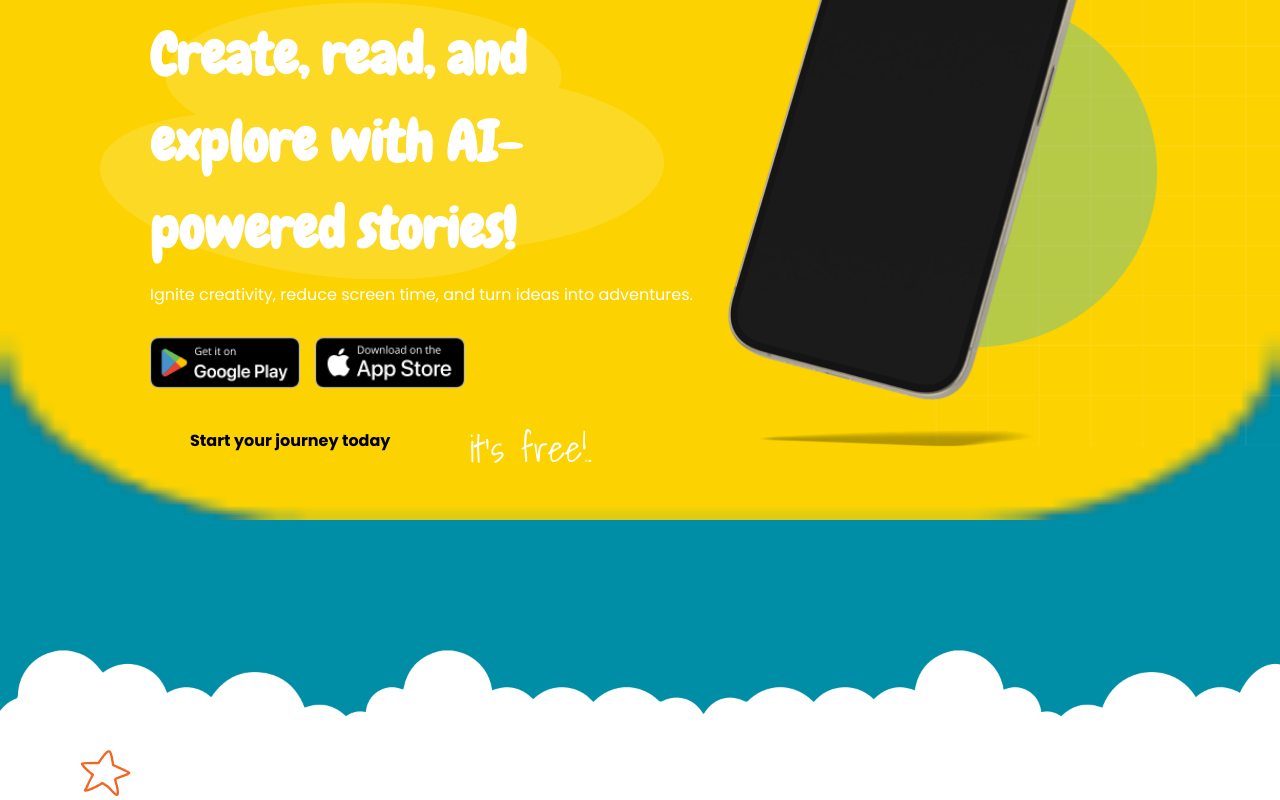
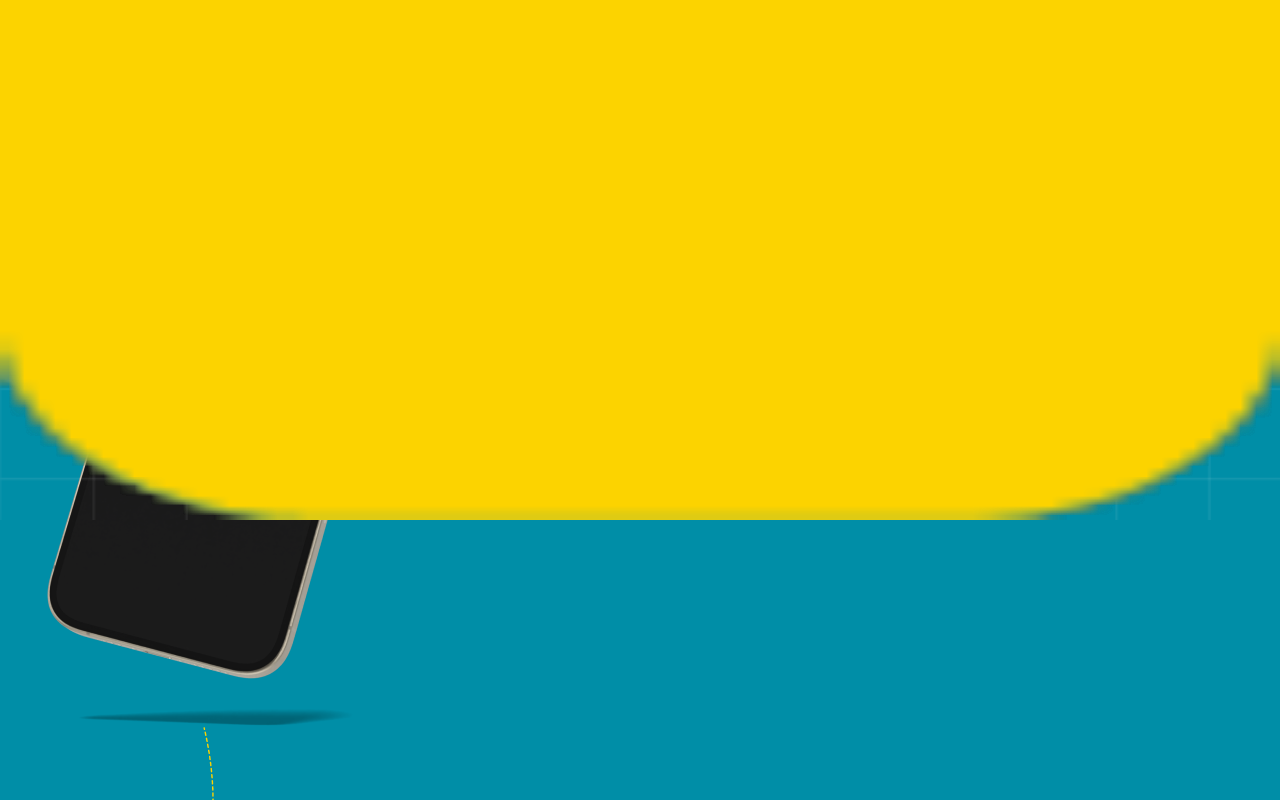
Before and after one commit to invadoli/BrainHero, a Next.js app: page / in a window 1280 px wide. Shown: the part 280-1080 px from the top of the page. Built offline with nearby package versions, Linux system fonts and the light colour scheme.

Commit message:
small fixes

```diff
--- a/src/components/bookCards.tsx
+++ b/src/components/bookCards.tsx
@@ -10,7 +10,6 @@ interface BookCardProps {
   rating: number;
 }
 
-// Utility to handle star ratings, including half-stars
 const renderStars = (rating: number) => {
   const stars = [];
   for (let i = 1; i <= 5; i++) {
@@ -30,17 +29,13 @@ const BookCard: React.FC<BookCardProps> = ({ image, title, description, rating }
     <div className="bg-white border rounded-lg w-[240px] h-[460px] flex flex-col relative transition-shadow duration-300">
       <div className="relative">
         <Image src={image} alt={title} className="h-60 w-full object-cover rounded-t-lg" />
-        {/* Star Rating repositioned */}
         <div className="absolute top-[230px] left-[10px] flex items-center rounded-full bg-white p-1 shadow-md">
           {renderStars(rating)}
         </div>
       </div>
 
       <div className="p-4 flex flex-col flex-grow">
-        {/* Title with fixed height */}
         <h3 className="text-[#2D292A] font-bold mb-1 h-[40px]">{title}</h3>
-
-        {/* Description with fixed height */}
         <p className="text-[#4C4C4C] text-sm h-[80px] overflow-hidden">{description}</p>
       </div>
 
@@ -56,10 +51,10 @@ const BookCard: React.FC<BookCardProps> = ({ image, title, description, rating }
 export default function BookCards() {
   const books = [
     {
-      image: bookImg, // replace with correct image path
+      image: bookImg,
       title: "Troy's Sweet Surprise",
       description: "Troy saves the day when a beautiful girl's ice cream falls to the ground.",
-      rating: 4.5, // Half-star rating
+      rating: 4.5,
     },
     {
       image: bookImg,
--- a/src/components/features.tsx
+++ b/src/components/features.tsx
@@ -9,7 +9,6 @@ const Features = () => {
   return (
     <section className="flex flex-col items-center justify-center">
       <div className="flex flex-row items-center justify-center gap-14 mb-32">
-        {/* First Feature Item */}
         <div className="text-center w-[200px] h-[250px] relative" style={{ top: '-40px' }}>
           <div className="relative w-[130px] h-[130px] mx-auto">
             <Image src={brainback} alt="Brain Up" className="absolute top-0 left-0" />
@@ -23,20 +22,16 @@ const Features = () => {
           <p className="mt-2 text-[#4C4C4C] text-[16px] leading-[24px]">Use your imagination! Think of a fun story with cool characters and places. Get ready to create something amazing!</p>
         </div>
 
-        {/* Vertical Line */}
         <div className="h-[350px] border-l-2 border-[#E2E2E2]"></div>
 
-        {/* Second Feature Item */}
         <div className="text-center w-[200px] h-[250px] relative" style={{ top: '-40px' }}>
           <Image src={book} alt="Tell your Story" className="ml-8 w-[130px] h-[130px]" />
           <h3 className="mt-4 text-[20px] font-extrabold leading-[24px] text-[#FA5E55]">Tell Your Story</h3>
           <p className="mt-2 text-[#4C4C4C] text-[16px] leading-[24px]">Share your story with Brain Hero! Our superhero listens to your ideas and helps make them even better.</p>
         </div>
 
-        {/* Vertical Line */}
         <div className="h-[350px] border-l-2 border-[#E2E2E2]"></div>
 
-        {/* Third Feature Item */}
         <div className="text-center w-[200px] h-[250px] relative" style={{ top: '-40px' }}>
           <Image src={enjoy} alt="Make & Enjoy" className="ml-8 w-[130px] h-[130px]" />
           <h3 className="mt-4 text-[20px] font-extrabold leading-[24px] text-[#37008E]">Make & Enjoy</h3>
@@ -44,7 +39,6 @@ const Features = () => {
         </div>
       </div>
 
-      {/* Footer Text */}
       <p className="font-semibold text-[18px] leading-[24px] text-[#88B520]">BOOKS WRITTEN BY KIDS</p>
       <br />
       <h1 className="text-center font-extrabold text-[35px] leading-[50px]">Discover inspiring stories written by kids, where every</h1>
--- a/src/components/hero.tsx
+++ b/src/components/hero.tsx
@@ -1,5 +1,6 @@
 import React from 'react';
 import Image from 'next/image';
+import { Poppins, Shadows_Into_Light, Chewy } from 'next/font/google';
 import Link from 'next/link';
 import phone from '../images/phone.png';
 import googlePlay from '../images/googlePlay.png';
@@ -10,24 +11,36 @@ import BackgroundBehindPhone from '../images/square.png';
 import object from '../images/object.png';
 import obj from '../images/obj.png';
 import star from '../images/star.png';
-import styles from '../app/styles/hero.module.css';
+
+const poppins = Poppins({
+  subsets: ['latin'],
+  weight: ['300', '400', '600', '700'],
+});
+const shadowsIntoLight = Shadows_Into_Light({
+  subsets: ['latin'],
+  weight: '400',
+});
+const chewy = Chewy({
+  subsets: ['latin'],
+  weight: '400',
+});
 
 const Hero = () => {
   return (
     <div style={{ backgroundColor: '#008EA7' }}>
-      <section className={styles.heroSection} style={{ marginLeft: '150px' }}>
-        <div className={styles.textContent}>
-          <div className={styles.backgroundImage}>
-            <Image src={CloudBackground} alt="Hero Background" />
+      <section className="flex items-center justify-between py-20 relative min-h-screen ml-[180px]">
+        <div className="relative z-20 max-w-2xl">
+          <div className="absolute top-[-20px] left-[-50px] w-[564px] h-[277px] z-10 overflow-hidden">
+            <Image src={CloudBackground} alt="Hero Background" layout="fill" objectFit="cover" />
           </div>
-          <h1 className={styles.heroHeading}>Create, read, and</h1>
-          <h1 className={styles.heroHeading}>explore with AI-</h1>
-          <h1 className={styles.heroHeading}>powered stories!</h1>
-          <p className={styles.heroSubheading}>
+          <h1 className={`font-chewy text-6xl font-bold text-white leading-tight mb-5 ${chewy.className}`}>Create, read, and</h1>
+          <h1 className={`font-chewy text-6xl font-bold text-white leading-tight mb-5 ${chewy.className}`}>explore with AI-</h1>
+          <h1 className={`font-chewy text-6xl font-bold text-white leading-tight mb-5 ${chewy.className}`}>powered stories!</h1>
+          <p className={`font-poppins text-base font-normal text-white leading-6 mb-7 ${poppins.className}`}>
             Ignite creativity, reduce screen time, and turn ideas into adventures.
           </p>
 
-          <div className={styles.storeButtons}>
+          <div className="flex gap-4 mb-7">
             <Link href="https://play.google.com/store/apps/details?id=your_app_id" target="_blank">
               <Image src={googlePlay} alt="Get it on Google Play" width={150} height={50} />
             </Link>
@@ -35,38 +48,38 @@ const Hero = () => {
               <Image src={appStore} alt="Download on the App Store" width={150} height={50} />
             </Link>
           </div>
-          <div style={{display:'flex', flexDirection:'row', gap: '20px'}}>
-          <div className={styles.heroButtons}>
-            <button className={styles.startButton}>Start your journey today</button>
-          </div>
-          <p className={styles.free}>
-            it's free!.
-          </p>
+          <div className="flex flex-row items-center gap-5">
+            <button className="px-10 py-2 bg-yellow-400 text-black rounded-full font-poppins font-bold text-lg transition duration-300 hover:bg-red-600">
+              Start your journey today
+            </button>
+            <p className={`font-shadows text-4xl font-normal text-white ${shadowsIntoLight.className}`} style={{ fontSize: '37px' }}>
+              it's free!
+            </p>
           </div>
         </div>
 
-        <div className={styles.object}>
-          <Image src={object} alt="object" />
-        </div>
-        <div className={styles.obj}>
-          <Image src={obj} alt="obj" />
+        <div className="absolute top-10 left-2/3 transform -translate-x-1/2 z-20">
+          <Image src={phone} alt="Phone" />
         </div>
 
-        <div className={styles.backgroundBehindPhone}>
+        <div className="absolute top-[12%] left-[65%] w-[400px] h-[500px] z-10 overflow-hidden">
           <Image src={BackgroundBehindPhone} alt="Background Behind Phone" layout="fill" objectFit="cover" />
         </div>
 
-        <div className={styles.phone}>
-          <Image src={phone} alt="Phone" />
+        <div className="absolute top-[40%] left-[48%] transform -translate-x-1/2 -translate-y-1/2 rotate-[7deg] w-[343px] h-[321px] z-0">
+          <Image src={object} alt="object" />
         </div>
-      </section>
-      <section className={styles.clouds}>
-        <div className={styles.imageContainer}>
-          <Image src={Clouds} alt="Cloud Background" className={styles.cloudImage} />
-          <Image src={star} alt="star" className={styles.star} />
+        <div className="absolute top-[70%] left-[42.6%] transform -translate-x-1/2 -translate-y-1/2 rotate-[7deg] z-10">
+          <Image src={obj} alt="obj" />
         </div>
       </section>
 
+      <section className="relative">
+        <div className="relative">
+          <Image src={Clouds} alt="Cloud Background" className="w-full" />
+          <Image src={star} alt="star" className="absolute top-[100px] left-[80px] z-10" />
+        </div>
+      </section>
     </div>
   );
 };
```
